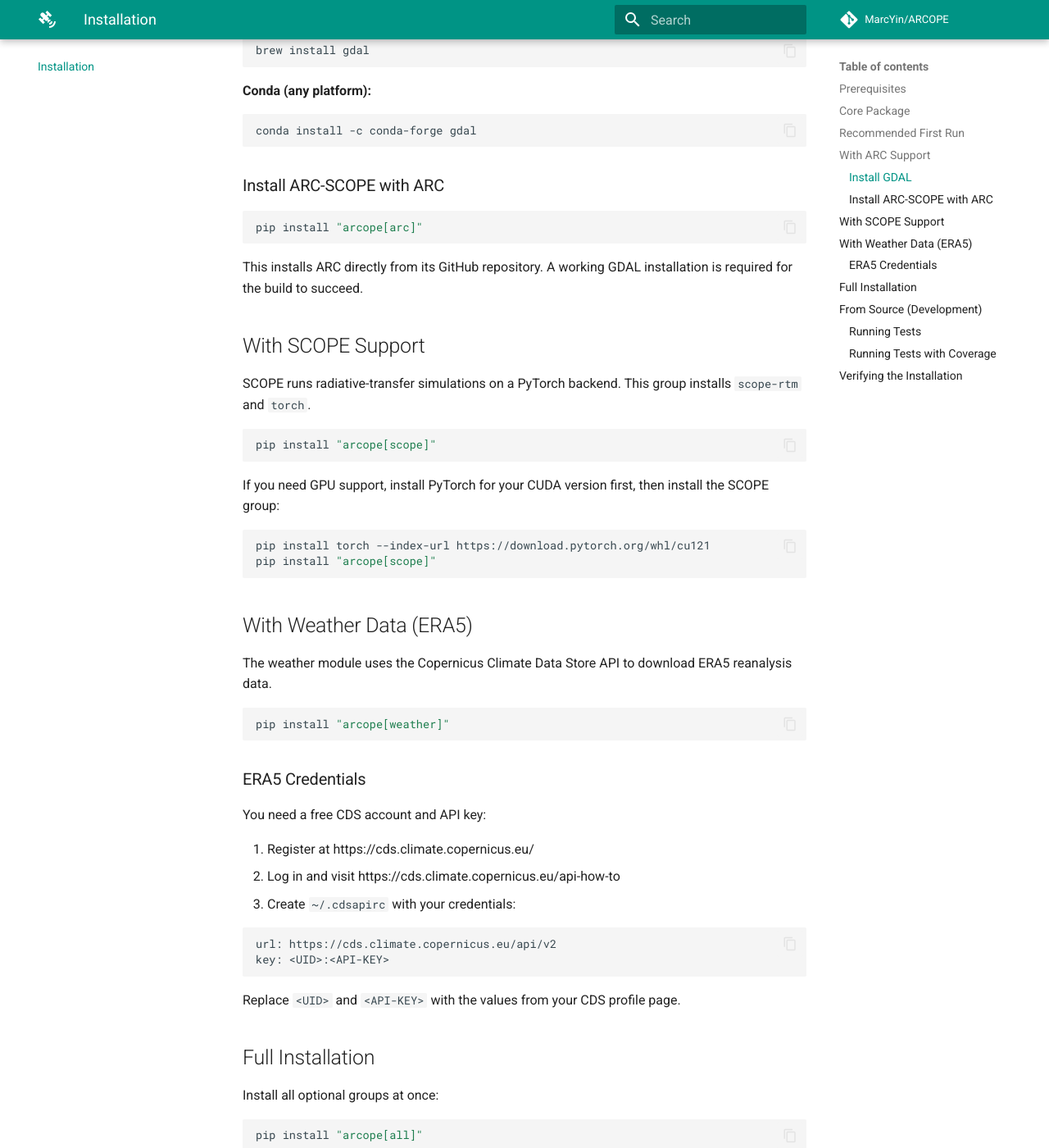
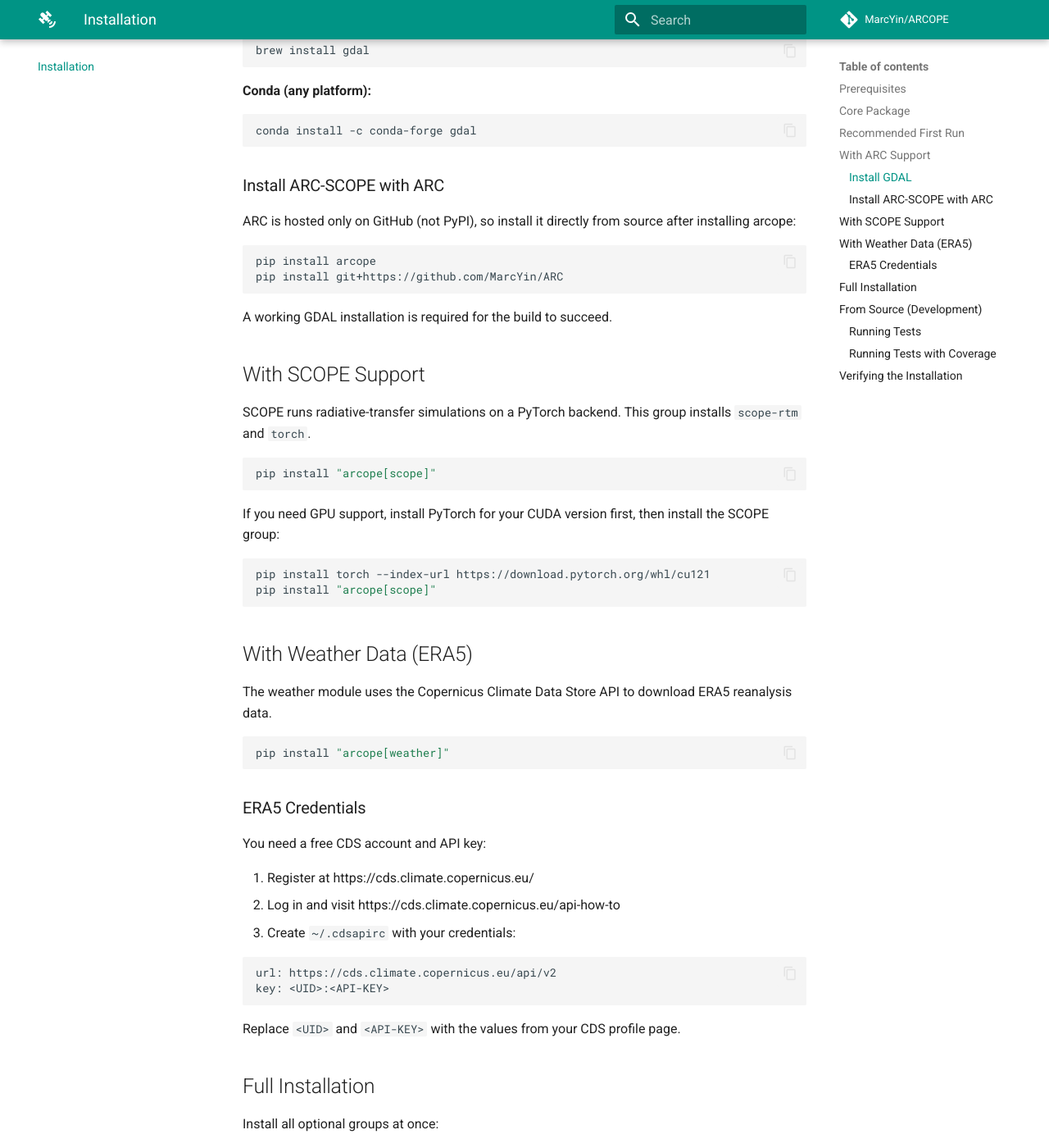
Before and after one commit to MarcYin/ARCOPE, an MkDocs documentation site: the page built from docs/installation.md, in a window 1280 px wide and 1400 px high, scrolled down 1261 px. Shown: the whole window at 82% size. Built offline with MkDocs 1.6.1 and Material for MkDocs 9.7.7, drawn with Linux system fonts in a browser that asks for light colours; comment, search, counter and statistics services are not loaded; some of the changed text lies outside the part shown.

Commit message:
Remove direct-URL ARC dep from published wheel
PyPI rejects uploads containing direct URL dependencies like
'ARC @ git+https://github.com/MarcYin/ARC'. ARC is not published on
PyPI, so it cannot be listed as an extra.

Solution: drop the [arc] extra entirely. Users install ARC as a
separate step:

  pip install arcope
  pip install git+https://github.com/MarcYin/ARC

Updated all docs, examples, and error messages to reflect the
two-step install path.

Co-Authored-By: Claude Opus 4.6 (1M context) <noreply@anthropic.com>

````diff
--- a/docs/installation.md
+++ b/docs/installation.md
@@ -55,11 +55,14 @@ conda install -c conda-forge gdal
 
 ### Install ARC-SCOPE with ARC
 
+ARC is hosted only on GitHub (not PyPI), so install it directly from source after installing arcope:
+
 ```bash
-pip install "arcope[arc]"
+pip install arcope
+pip install git+https://github.com/MarcYin/ARC
 ```
 
-This installs ARC directly from its GitHub repository. A working GDAL installation is required for the build to succeed.
+A working GDAL installation is required for the build to succeed.
 
 ## With SCOPE Support
 
@@ -110,7 +113,8 @@ pip install "arcope[all]"
 This is equivalent to:
 
 ```bash
-pip install "arcope[arc,scope,weather,optim]"
+pip install "arcope[scope,weather,optim]"
+pip install git+https://github.com/MarcYin/ARC  # ARC retrieval (optional)
 ```
 
 ## From Source (Development)
@@ -154,7 +158,7 @@ try:
     from arc import arc_field
     print("ARC: available")
 except ImportError:
-    print("ARC: not installed (pip install 'arcope[arc]')")
+    print("ARC: not installed (pip install git+https://github.com/MarcYin/ARC)")
 
 # Check SCOPE availability
 try:
````
Also changed, not shown: README.md (+1 -1 lines), docs/api/pipeline.md (+1 -1 lines), pyproject.toml (+5 -4 lines), 2 other files.
